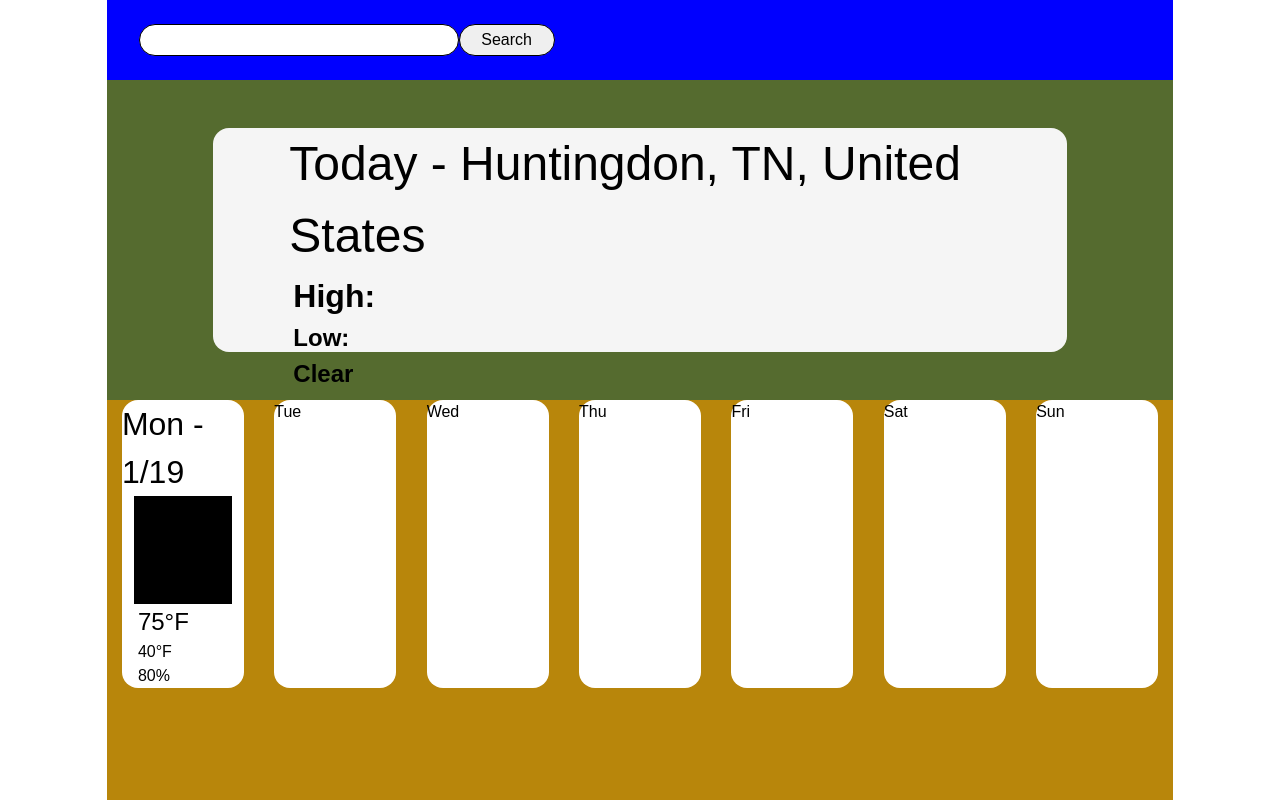
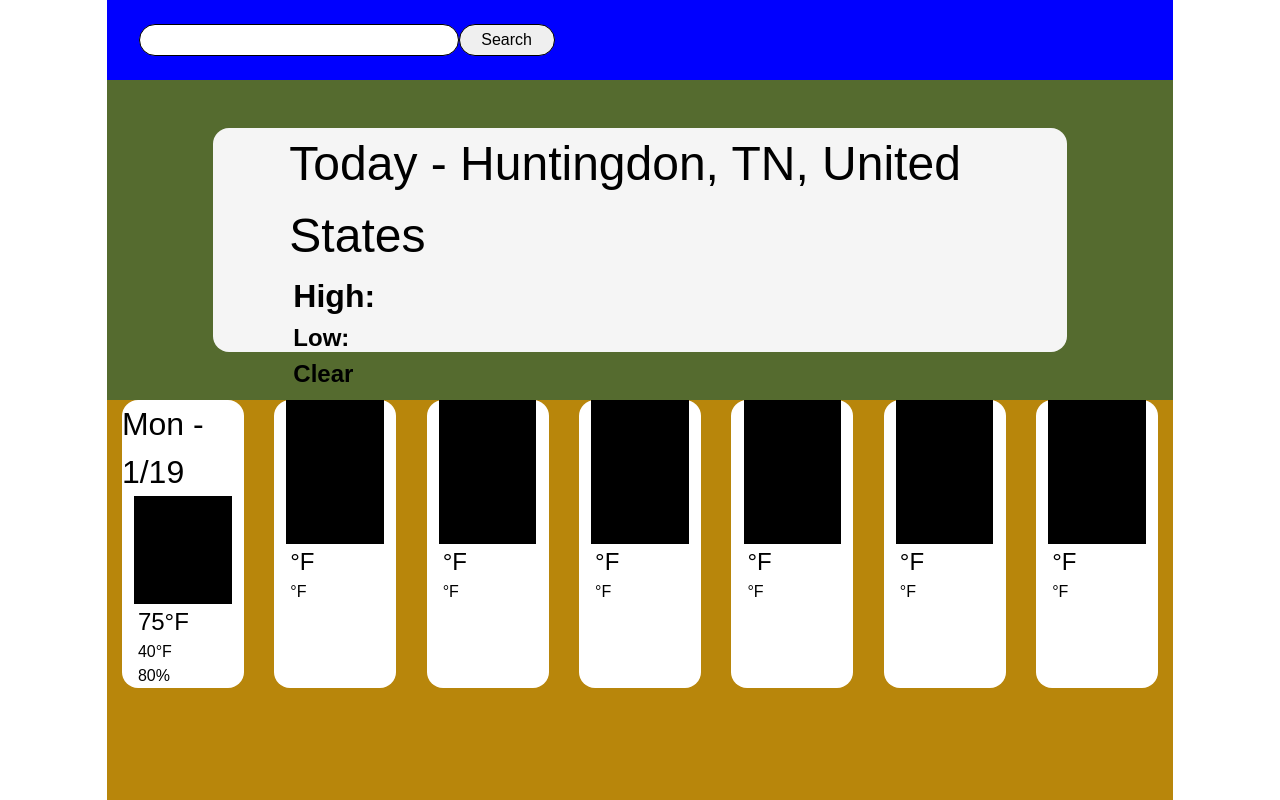
Before and after one commit to atleastonebearplease/weather-app, a website built with webpack: page src/index.html in a window 1280 px wide. Shown: the top 800 px of the page. Built offline with nearby package versions, Linux system fonts and the light colour scheme.

Commit message:
feat: Add new files for weather data functions

```diff
--- a/src/index.html
+++ b/src/index.html
@@ -34,12 +34,60 @@
                         <p class="rain-chance"><span>80%</span></p>
                     </div>
                 </div>
-                <div class="forecast__card">Tue</div>
-                <div class="forecast__card">Wed</div>
-                <div class="forecast__card">Thu</div>
-                <div class="forecast__card">Fri</div>
-                <div class="forecast__card">Sat</div>
-                <div class="forecast__card">Sun</div>
+                <div class="forecast__card">
+                    <div class="day-info">
+                        <p class="day-of-week"><span></span></p>
+                        <p><div class="precipitation-type-icon"></div></p>
+                        <p class="high"><span></span>&deg;F</p>
+                        <p class="low"><span></span>&deg;F</p>
+                        <p class="rain-chance"><span></span></p>
+                    </div>
+                </div>
+                <div class="forecast__card">
+                    <div class="day-info">
+                        <p class="day-of-week"><span></span></p>
+                        <p><div class="precipitation-type-icon"></div></p>
+                        <p class="high"><span></span>&deg;F</p>
+                        <p class="low"><span></span>&deg;F</p>
+                        <p class="rain-chance"><span></span></p>
+                    </div>
+                </div>
+                <div class="forecast__card">
+                    <div class="day-info">
+                        <p class="day-of-week"><span></span></p>
+                        <p><div class="precipitation-type-icon"></div></p>
+                        <p class="high"><span></span>&deg;F</p>
+                        <p class="low"><span></span>&deg;F</p>
+                        <p class="rain-chance"><span></span></p>
+                    </div>
+                </div>
+                <div class="forecast__card">
+                    <div class="day-info">
+                        <p class="day-of-week"><span></span></p>
+                        <p><div class="precipitation-type-icon"></div></p>
+                        <p class="high"><span></span>&deg;F</p>
+                        <p class="low"><span></span>&deg;F</p>
+                        <p class="rain-chance"><span></span></p>
+                    </div>
+                </div>
+                <div class="forecast__card">
+                    <div class="day-info">
+                        <p class="day-of-week"><span></span></p>
+                        <p><div class="precipitation-type-icon"></div></p>
+                        <p class="high"><span></span>&deg;F</p>
+                        <p class="low"><span></span>&deg;F</p>
+                        <p class="rain-chance"><span></span></p>
+                    </div>
+                </div>
+                <div class="forecast__card">
+                    <div class="day-info">
+                        <p class="day-of-week"><span></span></p>
+                        <p><div class="precipitation-type-icon"></div></p>
+                        <p class="high"><span></span>&deg;F</p>
+                        <p class="low"><span></span>&deg;F</p>
+                        <p class="rain-chance"><span></span></p>
+                    </div>
+                </div>
             </div>
         </div>
     </div>
```
Also changed, not shown: src/formatWeatherData.js (added), src/getWeatherData.js (added).
